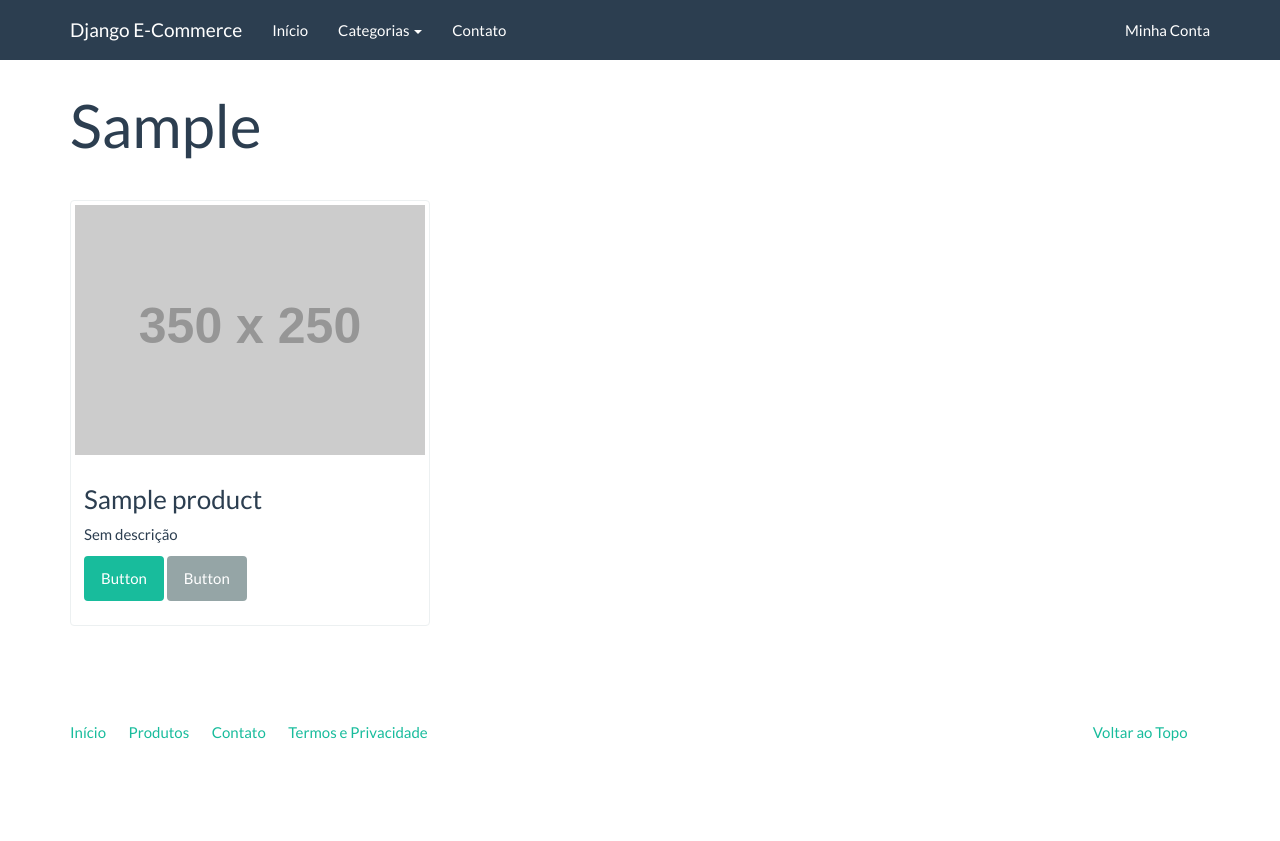
After one commit to jcmferreira/djangoecommerce, a Django app: template catalog/templates/catalog/category.html in a window 1280 px wide. The commit adds this page. Run offline with Django 3.2, Linux system fonts and the light colour scheme; the template is opened without the code that fills it: most values are stand-ins (such as "Sample title", 1, 10 or a date in 2020); grey boxes labelled with a size stand in for pictures from a placeholder-image service; some libraries are stand-ins or nearby versions.

Commit message:
Listando produtos de uma categoria

```diff
--- /dev/null
+++ b/catalog/templates/catalog/category.html
@@ -0,0 +1,29 @@
+{% extends "base.html" %}
+
+{% block title %}
+    {{ current_category }} | {{ block.super }}
+{% endblock title %}
+
+{% block container %}
+
+    <div class="page-header">
+        <h1>{{ current_category }}</h1>
+    </div>
+    <div class="row">
+        {% for product in product_list %}
+            <div class="col-sm-6 col-md-4">
+                <div class="thumbnail">
+                    <a href="#">
+                        <img src="http://placehold.it/350x250" alt="" />
+                    </a>
+                    <div class="caption">
+                        <h3>{{ product }}</h3>
+                        {{ product.description|default:'Sem descrição'|linebreaks }}
+                        <p><a href="#" class="btn btn-success" role="button">Button</a> <a href="#" class="btn btn-default" role="button">Button</a></p>
+                    </div>
+                </div>
+            </div>
+        {% endfor %}
+    </div>
+
+{% endblock container %}
--- a/catalog/urls.py
+++ b/catalog/urls.py
@@ -4,4 +4,5 @@ from . import views
 
 urlpatterns = [
     url(r'^$', views.product_list, name='product_list'),
+    url(r'^(?P<slug>[\w_-]+)/$', views.category, name='category'),
 ]
--- a/core/templates/base.html
+++ b/core/templates/base.html
@@ -31,7 +31,8 @@
                         <a class="dropdown-toggle" data-toggle="dropdown" href="{% url 'catalog:product_list' %}" id="download">Categorias <span class="caret"></span></a>
                         <ul class="dropdown-menu" aria-labelledby="download">
                             {% for category in categories %}
-                                <li><a href="#">{{ category }}</a></li>
+                                <!--<li><a href="{% url 'catalog:category' slug=category.slug %}">{{ category }}</a></li>-->
+                                <li><a href="{{ category.get_absolute_url }}">{{ category }}</a></li>
                             {% endfor %}
                         </ul>
                     </li>
```
Also changed, not shown: catalog/models.py (+8 -0 lines), catalog/views.py (+11 -1 lines).
